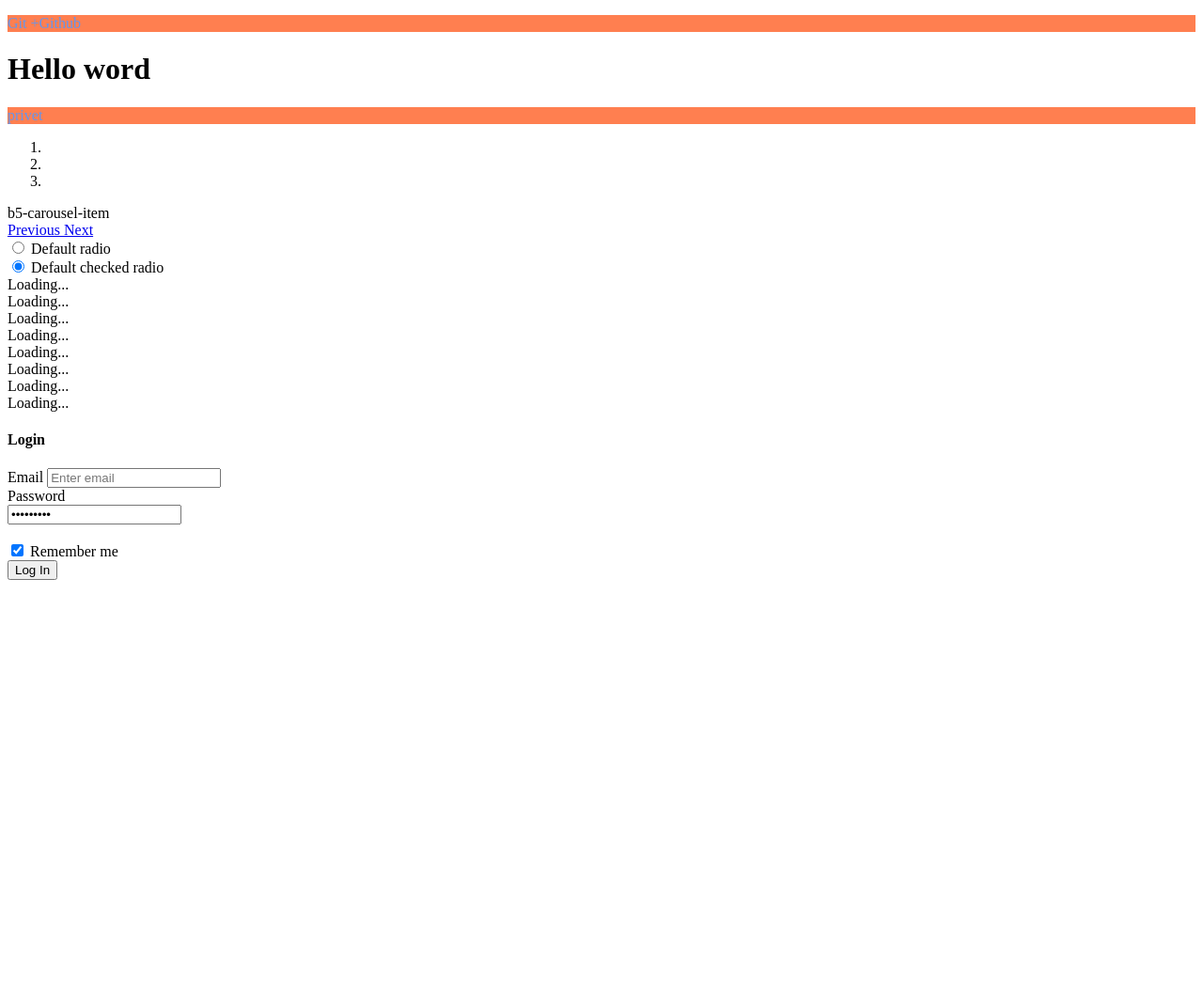
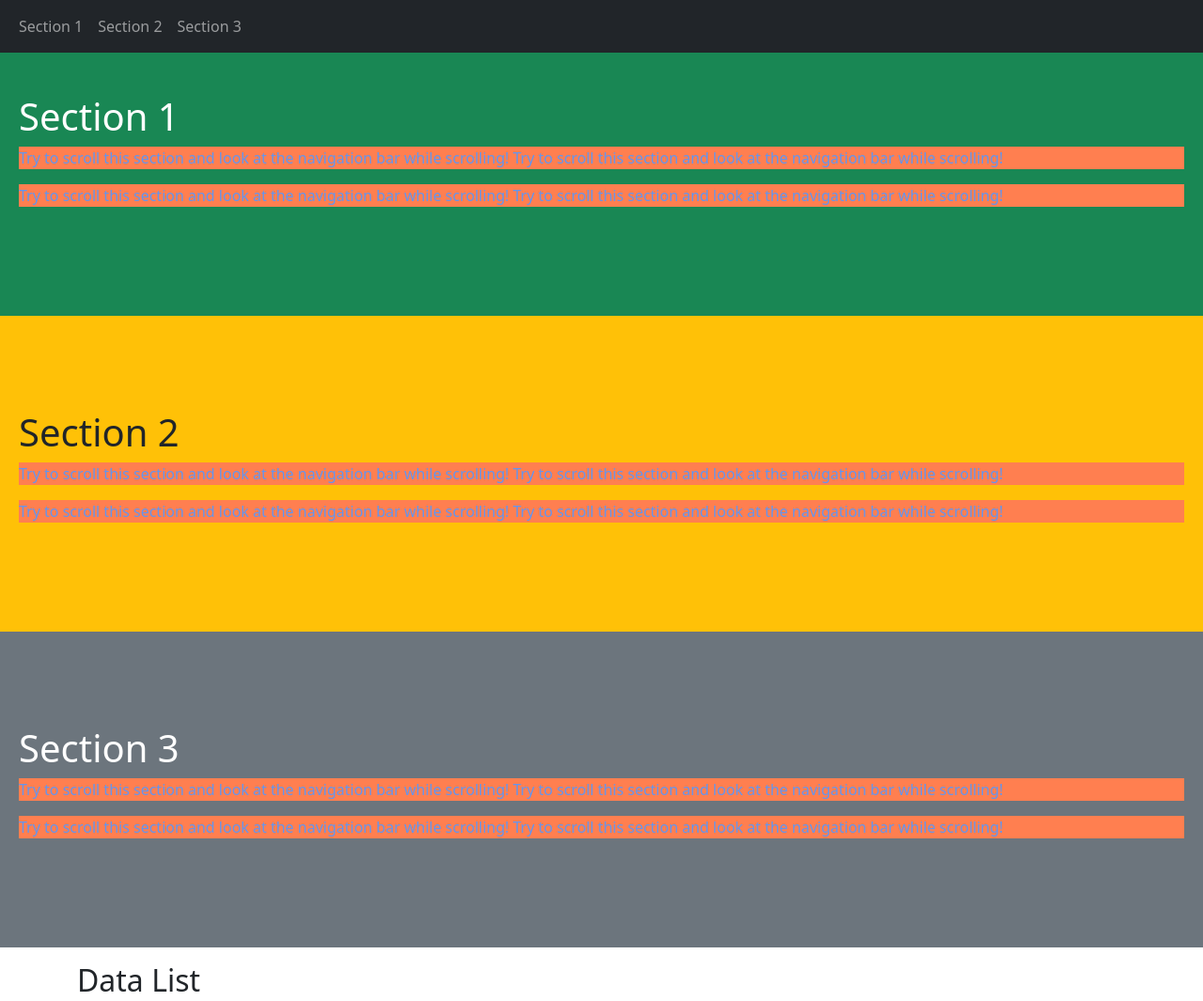
Before and after one commit to Therealraev/second-repository, a plain HTML site: page index.html in a window 1280 px wide. Shown: the top 1065 px of the page at 94% size. Before the commit the page ends 800 px from the top, so only its background shows below. Drawn offline with Linux system fonts and the light colour scheme.

Commit message:
добавление кода

```diff
--- a/index.html
+++ b/index.html
@@ -5,121 +5,58 @@
    <meta http-equiv="X-UA-Compatible" content="IE=edge">
    <meta name="viewport" content="width=device-width, initial-scale=1.0">
    <link rel="stylesheet" href="css/style.css">
+   <link rel="stylesheet" href="css/bootstrap.min.css">
    <title>Работа с Git</title>
 </head>
-<body>
-   <p>Git +Github</p>
-   <h1>Hello word</h1>
-   <p>privet</p>
-   <div id="slider1" class="carousel slide" data-ride="carousel">
-     <ol class="carousel-indicators">
-       <li data-target="#slider1" data-slide-to="0" class="active"></li>
-       <li data-target="#slider1" data-slide-to="1"></li>
-       <li data-target="#slider1" data-slide-to="2"></li>
-     </ol>
-     <div class="carousel-inner">
-       b5-carousel-item
+<body data-bs-spy="scroll" data-bs-target=".navbar" data-bs-offset="50">
+
+  <nav class="navbar navbar-expand-sm bg-dark navbar-dark fixed-top">
+    <div class="container-fluid">
+      <ul class="navbar-nav">
+        <li class="nav-item">
+          <a class="nav-link" href="#section1">Section 1</a>
+        </li>
+        <li class="nav-item">
+          <a class="nav-link" href="#section2">Section 2</a>
+        </li>
+        <li class="nav-item">
+          <a class="nav-link" href="#section3">Section 3</a>
+        </li>
+      </ul>
     </div>
-     <a class="carousel-control-prev" href="#slider1" role="button" data-slide="prev">
-       <span class="carousel-control-prev-icon" aria-hidden="true"></span>
-       <span class="sr-only">Previous</span>
-     </a>
-     <a class="carousel-control-next" href="#slider1" role="button" data-slide="next">
-       <span class="carousel-control-next-icon" aria-hidden="true"></span>
-       <span class="sr-only">Next</span>
-     </a>
+  </nav>
+
+  <div id="section1" class="container-fluid bg-success text-white" style="padding:100px 20px;">
+    <h1>Section 1</h1>
+    <p>Try to scroll this section and look at the navigation bar while scrolling! Try to scroll this section and look at the navigation bar while scrolling!</p>
+    <p>Try to scroll this section and look at the navigation bar while scrolling! Try to scroll this section and look at the navigation bar while scrolling!</p>
   </div>
-   <div class="form-check">
-     <input class="form-check-input" type="radio" name="flexRadioDefault" id="flexRadioDefault1">
-     <label class="form-check-label" for="flexRadioDefault1">
-       Default radio
-     </label>
+
+  <div id="section2" class="container-fluid bg-warning" style="padding:100px 20px;">
+    <h1>Section 2</h1>
+    <p>Try to scroll this section and look at the navigation bar while scrolling! Try to scroll this section and look at the navigation bar while scrolling!</p>
+    <p>Try to scroll this section and look at the navigation bar while scrolling! Try to scroll this section and look at the navigation bar while scrolling!</p>
   </div>
-   <div class="form-check">
-     <input class="form-check-input" type="radio" name="flexRadioDefault" id="flexRadioDefault2" checked>
-     <label class="form-check-label" for="flexRadioDefault2">
-       Default checked radio
-     </label>
+
+  <div id="section3" class="container-fluid bg-secondary text-white" style="padding:100px 20px;">
+    <h1>Section 3</h1>
+    <p>Try to scroll this section and look at the navigation bar while scrolling! Try to scroll this section and look at the navigation bar while scrolling!</p>
+    <p>Try to scroll this section and look at the navigation bar while scrolling! Try to scroll this section and look at the navigation bar while scrolling!</p>
   </div>
-   <div class="spinner-border text-primary" role="status">
-     <span class="visually-hidden">Loading...</span>
-   </div>
-   <div class="spinner-border text-secondary" role="status">
-     <span class="visually-hidden">Loading...</span>
-   </div>
-   <div class="spinner-border text-success" role="status">
-     <span class="visually-hidden">Loading...</span>
-   </div>
-   <div class="spinner-border text-danger" role="status">
-     <span class="visually-hidden">Loading...</span>
-   </div>
-   <div class="spinner-border text-warning" role="status">
-     <span class="visually-hidden">Loading...</span>
-   </div>
-   <div class="spinner-border text-info" role="status">
-     <span class="visually-hidden">Loading...</span>
-   </div>
-   <div class="spinner-border text-light" role="status">
-     <span class="visually-hidden">Loading...</span>
-   </div>
-   <div class="spinner-border text-dark" role="status">
-     <span class="visually-hidden">Loading...</span>
-   </div>
-   <table class="table table-success table-striped">
-   </table>
-   <div class="container mt-5 pt-5 mb-5">
-     <div class="row justify-content-center">
-        <div class="col-md-6 col-lg-4 col-xl-4">
-           <div class="card">
-              <div class="card-body">
-                 <div class="text-center m-auto">
-                    <h4 class="text-uppercase text-center">Login</h4>
-                 </div>
-                 <form action="#" method="post">
-                    <input type="hidden" name="csrftoken" value="ea49375f43c7e6a59c77df1e4de562b3f1350124eeb70e5d5124e4ce3b5251c2b4d12e9aaf2a3ddc618c178c8dc4620b">
-                    <div class="form-group mb-3">
-                       <label for="emailaddress">Email </label>
-                       <input type="email" name="email" placeholder="Enter email" class="form-control" required="">
-                    </div>
-                    <div class="form-group mb-3">
-                       <label for="password">Password</label>
-                       <div class="input-group bg-light" id="show_hide_password">
-                          <input type="password" class="form-control" id="password" value="Passwords" name="password"  placeholder="Enter Password" required="">
-                          <div class="input-group-addon">
-                             <a href=""><i class="fa fa-lg fa-eye" style="padding-top: 10px; padding-left: 10px; padding-right: 10px;" aria-hidden="true"></i></a>
-                          </div>
-                       </div>
-                    </div>
-                    <div class="form-group mb-3">
-                       <div class="custom-control custom-checkbox checkbox-success">
-                          <input type="checkbox" class="custom-control-input" id="checkbox-signin" checked>
-                          <label class="custom-control-label" for="checkbox-signin">Remember me</label>
-                       </div>
-                    </div>
-                    <div class="form-group mb-0 text-center">
-                       <button class="btn btn-primary btn-block" type="submit" name="submit"> Log In </button>
-                    </div>
-                    <script>
-                       $(document).ready(function() {
-                           $("#show_hide_password a").on('click', function(event) {
-                               event.preventDefault();
-                               if($('#show_hide_password input').attr("type") == "text"){
-                                   $('#show_hide_password input').attr('type', 'password');
-                                   $('#show_hide_password i').addClass( "fa-eye-slash" );
-                                   $('#show_hide_password i').removeClass( "fa-eye" );
-                               }else if($('#show_hide_password input').attr("type") == "password"){
-                                   $('#show_hide_password input').attr('type', 'text');
-                                   $('#show_hide_password i').removeClass( "fa-eye-slash" );
-                                   $('#show_hide_password i').addClass( "fa-eye" );
-                               }
-                           });
-                       });
-                    </script>
+  <div class="container mt-3">
+    <h2>Data List</h2>
+    <form action="/action_page.php">
+      <label for="browser" class="form-label">Choose your browser from the list:</label>
+      <input class="form-control" list="browsers" name="browser" id="browser">
+      <datalist id="browsers">
+        <option value="Edge">
+        <option value="Firefox">
+        <option value="Chrome">
+        <option value="Opera">
+        <option value="Safari">
+      </datalist>
+      <button type="submit" class="btn btn-primary mt-3">Submit</button>
     </form>
-              </div>
-           </div>
-        </div>
-     </div>
   </div>
   </body>
 </html>
```
Also changed, not shown: css/bootstrap.min.css (added), js/bootstrap.bundle.min.js (added). Lines whose indentation alone changed are shown as unchanged.
